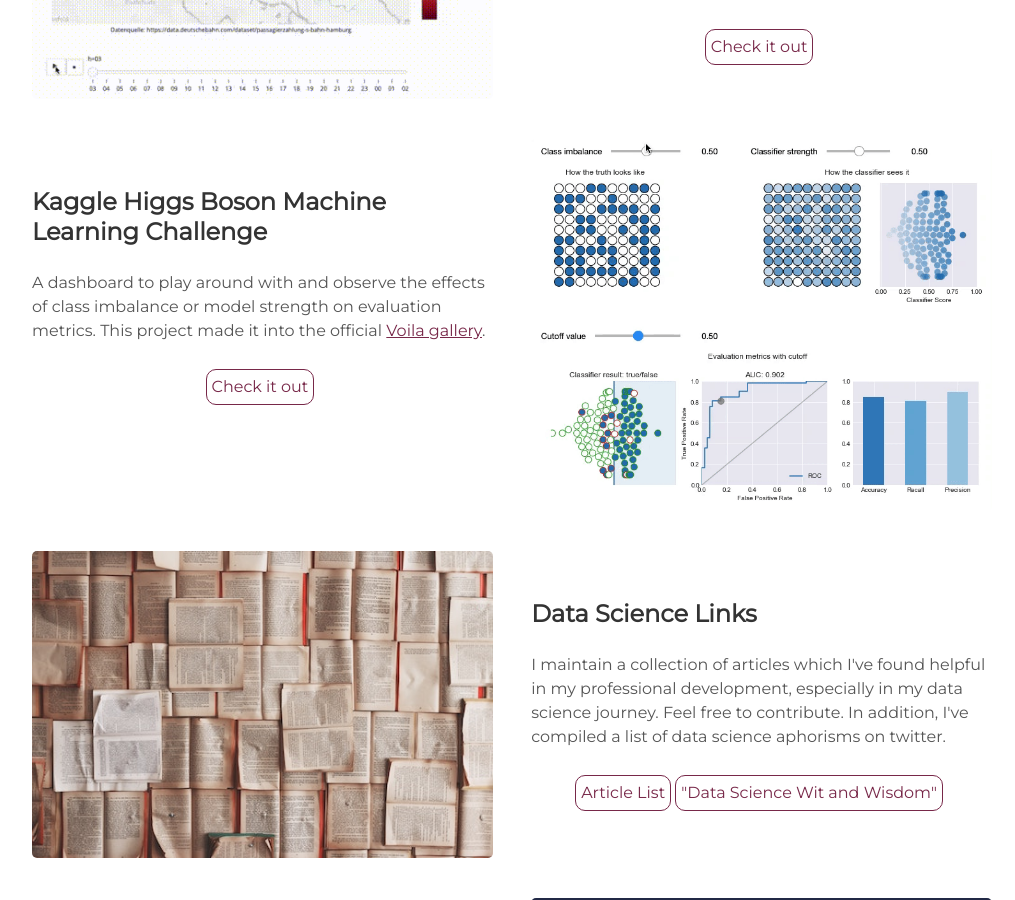
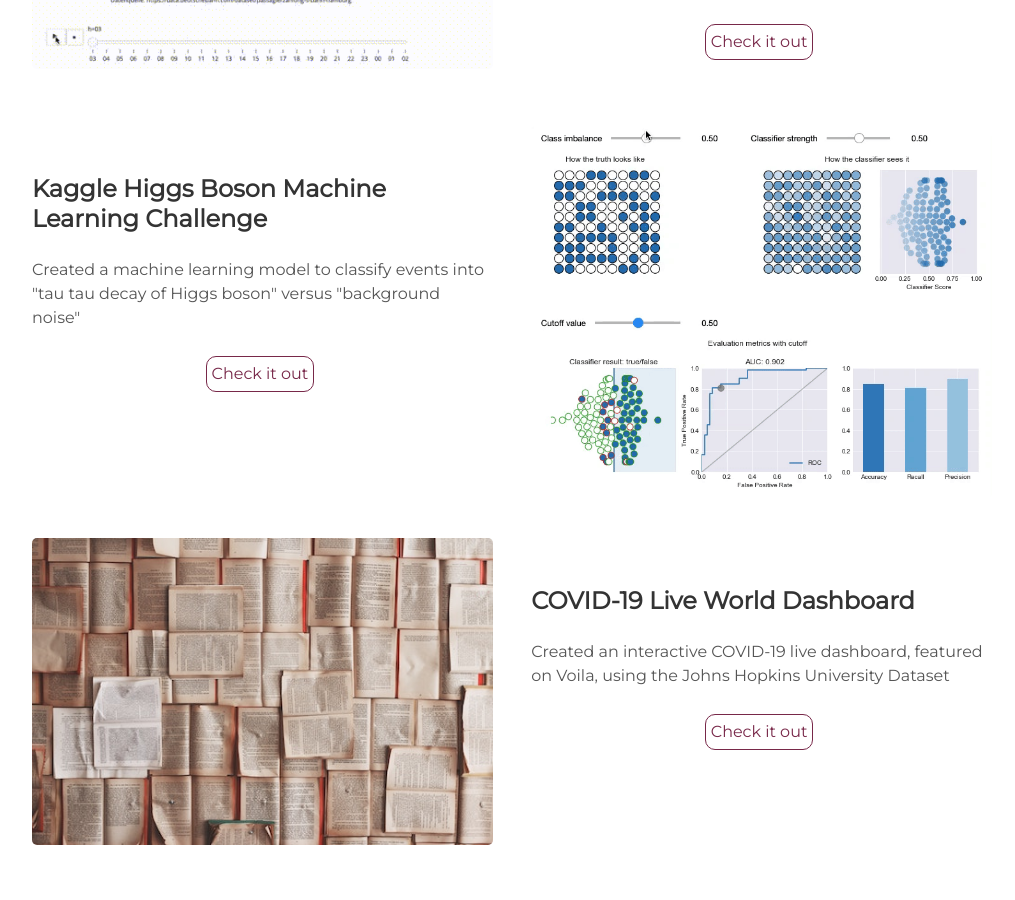
Before and after one commit to arkadee/arkadee.github.io, a Jekyll site: the page built from index.html, in a window 1280 px wide and 900 px high, scrolled down 5130 px. Shown: the whole window, without its empty margins (128-1143 px from the left). Built offline with Jekyll 4.4.1, drawn with Linux system fonts in a browser that asks for light colours; some of the changed text lies outside the part shown.

Commit message:
Update projects.html

```diff
--- a/_includes/projects.html
+++ b/_includes/projects.html
@@ -10,7 +10,7 @@
   <div class="contents-right">
     <h3> Forecasting the Future Traffic to Wikipedia Pages </h3>
     <p>Predicted the future web traffic for approximately 145,000 Wikipedia articles using sequence-to-sequence neural networks</p>
-      <p align="center"><a class="project-link" href="https://towardsdatascience.com/@d_haitz">Check it out</a></p>
+      <p align="center"><a class="project-link" href="http://bit.ly/2LV2YqG">Check it out</a></p>
   </div>
 </div>
 
@@ -20,9 +20,9 @@
     <img alt="galaxy" src="{{ "/assets/img/galaxy.jpg" | prepend: site.baseurl }}" />
   </div>
   <div class="contents-left">
-    <h3>Music Creation using Recurrent Neural Networks</h3>
-    <p>Applied RNN on different songs, not just on traditional sounds, to generate a variety of interesting and innovative music</p>
-      <p align="center"><a class="project-link" href="https://dhaitz.github.io/graph-visualization/#/galaxy/wikipedia?cx=-705&cy=-9206&cz=-9978&lx=0.4772&ly=0.7270&lz=-0.4743&lw=0.1367&ml=450&s=1.75&l=1&v=500_000_links">Check it out</a></p>
+    <h3>Life Expectancy Prediction</h3>
+    <p>Computed the average life expectancy of people from 100+ countries using the WHO Global Health Observatory Data and the Linear Regression model</p>
+      <p align="center"><a class="project-link" href="https://bit.ly/3dzLgBQ">Check it out</a></p>
   </div>
 </div>
 
@@ -31,11 +31,10 @@
     <img alt="particle-physics" src="{{ "/assets/img/s-bahn-hamburg.gif" | prepend: site.baseurl }}"/>
   </div>
   <div class="contents-right">
-    <h3>Unintended Bias in Toxicity Classification</h3>
-    <p>Occasionally, I create visualizations of public data, e.g. traffic data or election results.
-     </p>
+    <h3>Generating Poems through Machine Learning</h3>
+    <p>Trained an LSTM model using PyTorch and RNNto generate poems in English by providing 15000+ poems as dataset</p>
     <p align="center">
-    <a class="project-link" href="https://instagram.com/dhaitz_data">Check it out</a>
+    <a class="project-link" href="https://bit.ly/mlpoems">Check it out</a>
     </p>
   </div>
 </div>
@@ -46,11 +45,8 @@
   </div>
   <div class="contents-left">
     <h3>Kaggle Higgs Boson Machine Learning Challenge</h3>
-    <p>
-      A dashboard to play around with and observe the effects of class imbalance or model strength on evaluation metrics.
-		  This project made it into the official <a href="https://voila-gallery.org/services/gallery/">Voila gallery</a>.
-    </p>
-    <p align="center"><a class="project-link" href="https://machine-learning-visualization.herokuapp.com">Check it out</a></p>
+    <p>Created a machine learning model to classify events into "tau tau decay of Higgs boson" versus "background noise"</p>
+    <p align="center"><a class="project-link" href="http://bit.ly/2HtcNYh">Check it out</a></p>
   </div>
 </div>
 
@@ -59,60 +55,8 @@
     <img alt="reading" src="{{ "/assets/img/patrick-tomasso-Oaqk7qqNh_c-unsplash.jpg" | prepend: site.baseurl }}" />
   </div>
   <div class="contents-right">
-    <h3> Data Science Links </h3>
-    <p>
-      I maintain a collection of articles which I've found helpful in my professional development, especially in my data science journey.
-      Feel free to contribute.
-      In addition, I've compiled a list of data science aphorisms on twitter.
-    </p>
-    <p align="center">
-      <a class="project-link" href="https://data-science-links.netlify.app">Article List</a>
-      <a class="project-link" href="https://twitter.com/i/events/1255884468402913282">"Data Science Wit and Wisdom"</a>
-    </p>
+    <h3>COVID-19 Live World Dashboard</h3>
+    <p>Created an interactive COVID-19 live dashboard, featured on Voila, using the Johns Hopkins University Dataset</p>
+    <p align="center"><a class="project-link" href="https://bit.ly/3i4GLT0">Check it out</a></p>
   </div>
 </div>
-
-<div class="user-projects">
-  <div class="images-right">
-    <img alt="mplcyberpunk" src="{{ "/assets/img/colormap.png" | prepend: site.baseurl }}" />
-  </div>
-  <div class="contents-left" style="margin: 0; top: 50%">
-    <h3> GitHub Projects </h3>
-    <p> I'm hosting a number of smaller projects on GitHub.
-    This includes e.g. cookiecutter templates, bashrc templates, or minimal examples for creating machine learning services.
-    Also, I've created the <i>mplcyberpunk</i> Python package to create TRON-style data visualizations.
-    Feel free to have a look around.
-      </p>
-      <p align="center"><a class="project-link" href="https://github.com/dhaitz">Check it out</a></p>
-  </div>
-</div>
-
-<div class="user-projects">
-  <div class="images-left">
-    <img alt="twitter-bot" src="{{ "/assets/img/twitter-bot.png" | prepend: site.baseurl }}"/>
-  </div>
-  <div class="contents-right">
-    <h3>"Cognitively Biased" </h3>
-    <p>To remind us humans about all the subconscious flaws in our reasoning, I've created "Cognitively Biased",
-      a Twitter bot that tweets one entry from Wikipedia's list of cognitive biases every day.
-     </p>
-    <p align="center"><a class="project-link" href="https://twitter.com/cog_biased">Check it out</a></p>
-  </div>
-</div>
-
-<div class="user-projects">
-  <div class="images-right">
-    <img alt="particle-physics" src="{{ "/assets/img/particle-physics.png" | prepend: site.baseurl }}"/>
-  </div>
-  <div class="contents-right">
-    <h3> Particle Physics </h3>
-    <p>In my PhD thesis, I've analyzed proton collisions at CERN's Large Hadron Collider to derive insights on the structure of matter.
-      At the same time, I've co-written the ARTUS framework for data analysis in high-energy physics.
-      Its architecture and design principles are described in a separate paper.
-     </p>
-    <p align="center">
-    <a class="project-link" href="https://ekp-invenio.physik.uni-karlsruhe.de/record/48801/files/EKP-2016-00013.pdf" >Thesis</a>
-    <a class="project-link" href="https://arxiv.org/abs/1511.00852">ARTUS Paper</a>
-    </p>
-  </div>
-</div>
```
